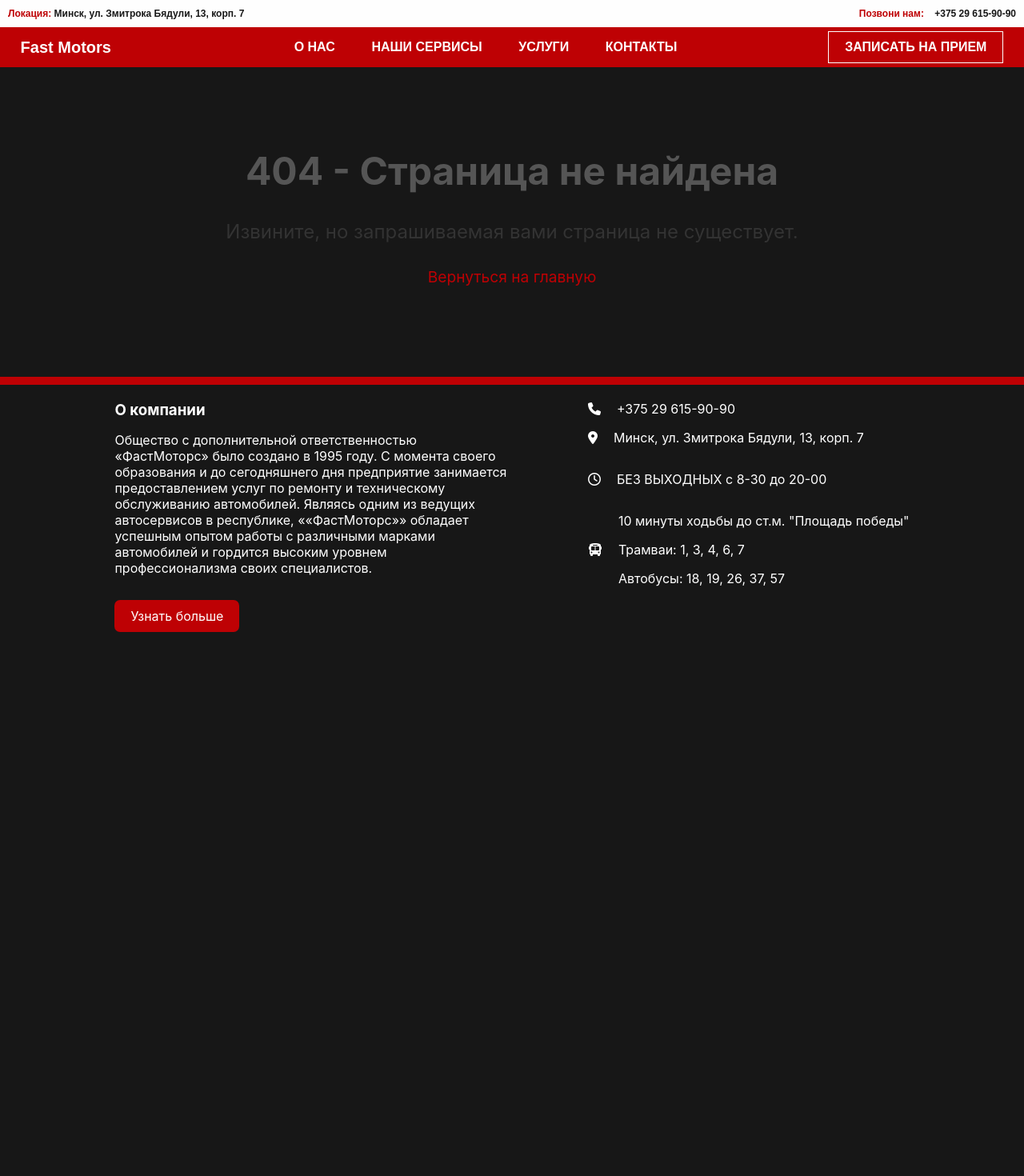
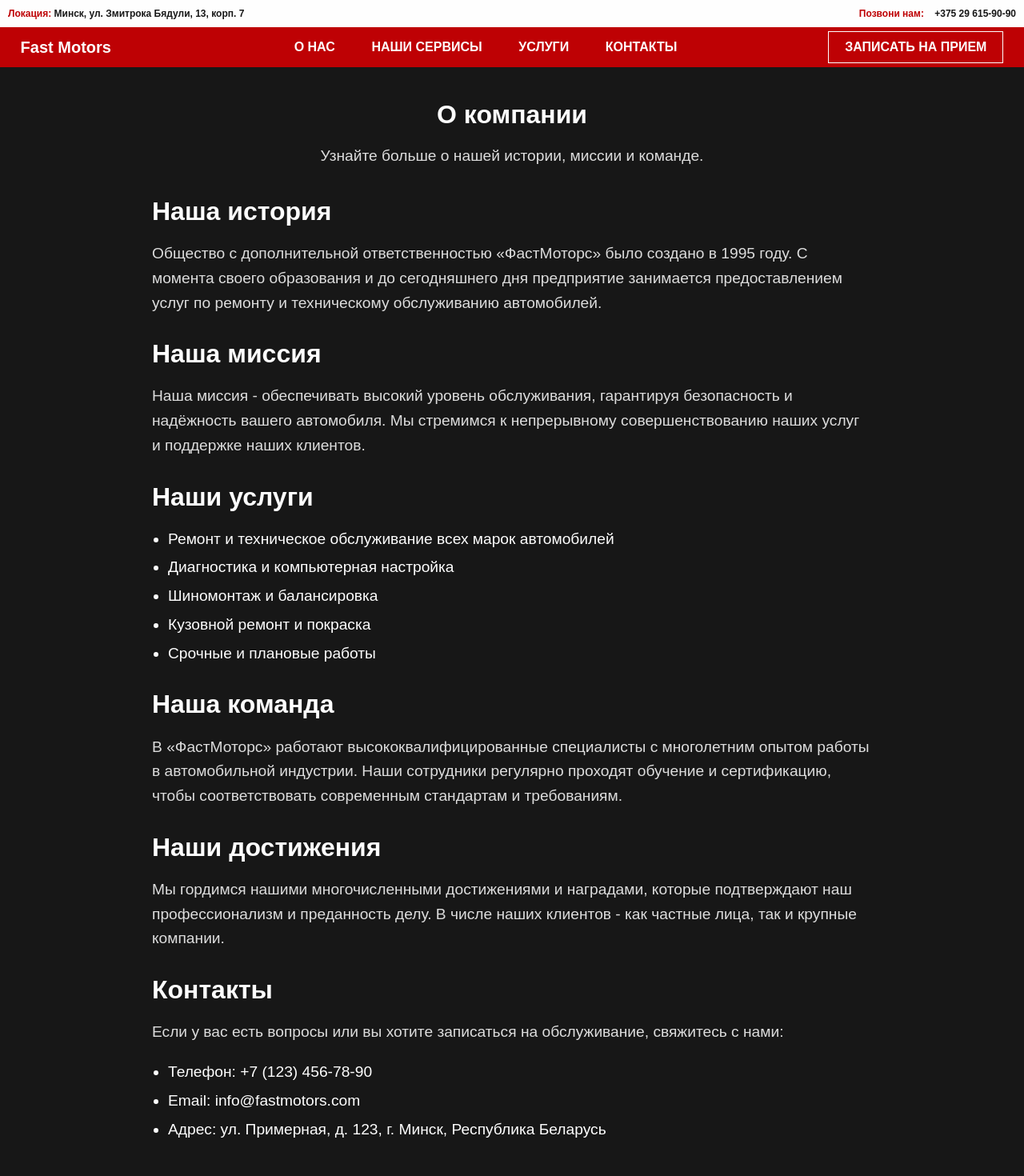
Before and after one commit to ifloky/autoservice, a React (Create React App) app in the folder client/: page /about in a window 1280 px wide. Shown: the top 1470 px of the page at 80% size. Before the commit the page ends 800 px from the top, so only its background shows below. Built offline with nearby package versions, Linux system fonts and the light colour scheme.

Commit message:
feat: add about page

```diff
--- a/client/src/App.tsx
+++ b/client/src/App.tsx
@@ -8,6 +8,7 @@ import Header from './components/Header/Header';
 import './App.css'
 import Footer from './components/Footer/Footer';
 import AppointmentList from './Pages/AppointmentList/AppointmentList';
+import About from './Pages/About/About';
 
 function App() {
   return (
@@ -20,6 +21,7 @@ function App() {
             <Route path="/articles" element={<ArticlesView />} />
             <Route path="/articles/:id" element={<ArticleView />} />
             <Route path='/appointment' element={<AppointmentList />} />
+            <Route path='/about' element={<About />} />
             <Route path="*" element={<Page404View />} />
           </Routes>
         </main>
--- /dev/null
+++ b/client/src/Pages/About/About.tsx
@@ -0,0 +1,69 @@
+import React from 'react';
+import './about-styles.css';
+
+const About: React.FC = () => {
+  return (
+    <div className="about-us">
+      <div className="about-us-header">
+        <h1>О компании</h1>
+        <p>Узнайте больше о нашей истории, миссии и команде.</p>
+      </div>
+
+      <section className="about-us-section">
+        <h2>Наша история</h2>
+        <p>
+          Общество с дополнительной ответственностью «ФастМоторс» было создано в 1995 году.
+          С момента своего образования и до сегодняшнего дня предприятие занимается предоставлением услуг по ремонту и техническому обслуживанию автомобилей.
+        </p>
+      </section>
+
+      <section className="about-us-section">
+        <h2>Наша миссия</h2>
+        <p>
+          Наша миссия - обеспечивать высокий уровень обслуживания, гарантируя безопасность и надёжность вашего автомобиля. Мы стремимся к непрерывному совершенствованию наших услуг и поддержке наших клиентов.
+        </p>
+      </section>
+
+      <section className="about-us-section">
+        <h2>Наши услуги</h2>
+        <ul>
+          <li>Ремонт и техническое обслуживание всех марок автомобилей</li>
+          <li>Диагностика и компьютерная настройка</li>
+          <li>Шиномонтаж и балансировка</li>
+          <li>Кузовной ремонт и покраска</li>
+          <li>Срочные и плановые работы</li>
+        </ul>
+      </section>
+
+      <section className="about-us-section">
+        <h2>Наша команда</h2>
+        <p>
+          В «ФастМоторс» работают высококвалифицированные специалисты с многолетним опытом работы в автомобильной индустрии.
+          Наши сотрудники регулярно проходят обучение и сертификацию, чтобы соответствовать современным стандартам и требованиям.
+        </p>
+      </section>
+
+      <section className="about-us-section">
+        <h2>Наши достижения</h2>
+        <p>
+          Мы гордимся нашими многочисленными достижениями и наградами, которые подтверждают наш профессионализм и преданность делу.
+          В числе наших клиентов - как частные лица, так и крупные компании.
+        </p>
+      </section>
+
+      <section className="about-us-section">
+        <h2>Контакты</h2>
+        <p>
+          Если у вас есть вопросы или вы хотите записаться на обслуживание, свяжитесь с нами:
+        </p>
+        <ul>
+          <li>Телефон: +7 (123) 456-78-90</li>
+          <li>Email: info@fastmotors.com</li>
+          <li>Адрес: ул. Примерная, д. 123, г. Минск, Республика Беларусь</li>
+        </ul>
+      </section>
+    </div>
+  );
+};
+
+export default About;
--- /dev/null
+++ b/client/src/Pages/About/about-styles.css
@@ -0,0 +1,51 @@
+.about-us {
+  padding: 20px;
+  max-width: 900px;
+  margin: 0 auto;
+  font-family: Arial, sans-serif;
+  background-color: var(--main-background);
+  color: var(--text-color);
+}
+
+.about-us-header {
+  text-align: center;
+  margin-bottom: 40px;
+}ы
+
+.about-us-header h1 {
+  font-size: 2.5em;
+  margin-bottom: 10px;
+  color: var(--main-color);
+}
+
+.about-us-header p {
+  font-size: 1.2em;
+  color: var(--dropdown-hover-background);
+}
+
+.about-us-section {
+  margin-bottom: 30px;
+}
+
+.about-us-section h2 {
+  font-size: 2em;
+  margin-bottom: 10px;
+  color: var(--text-color);
+}
+
+.about-us-section p {
+  font-size: 1.2em;
+  line-height: 1.6;
+  color: var(--dropdown-hover-background);
+}
+
+.about-us-section ul {
+  font-size: 1.2em;
+  line-height: 1.6;
+  padding-left: 20px;
+  color: var(--text-color);
+}
+
+.about-us-section ul li {
+  margin-bottom: 5px;
+}
```
